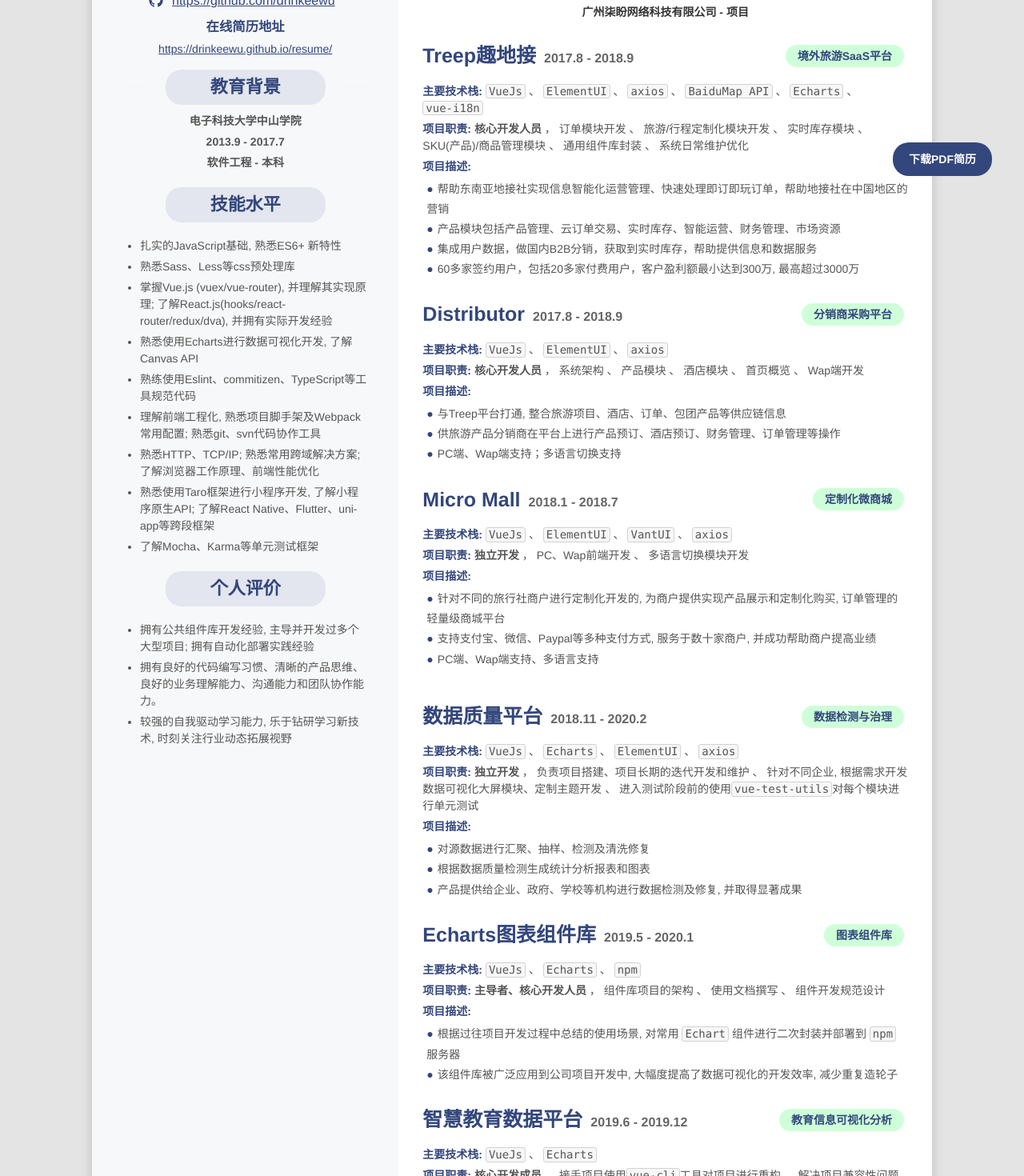
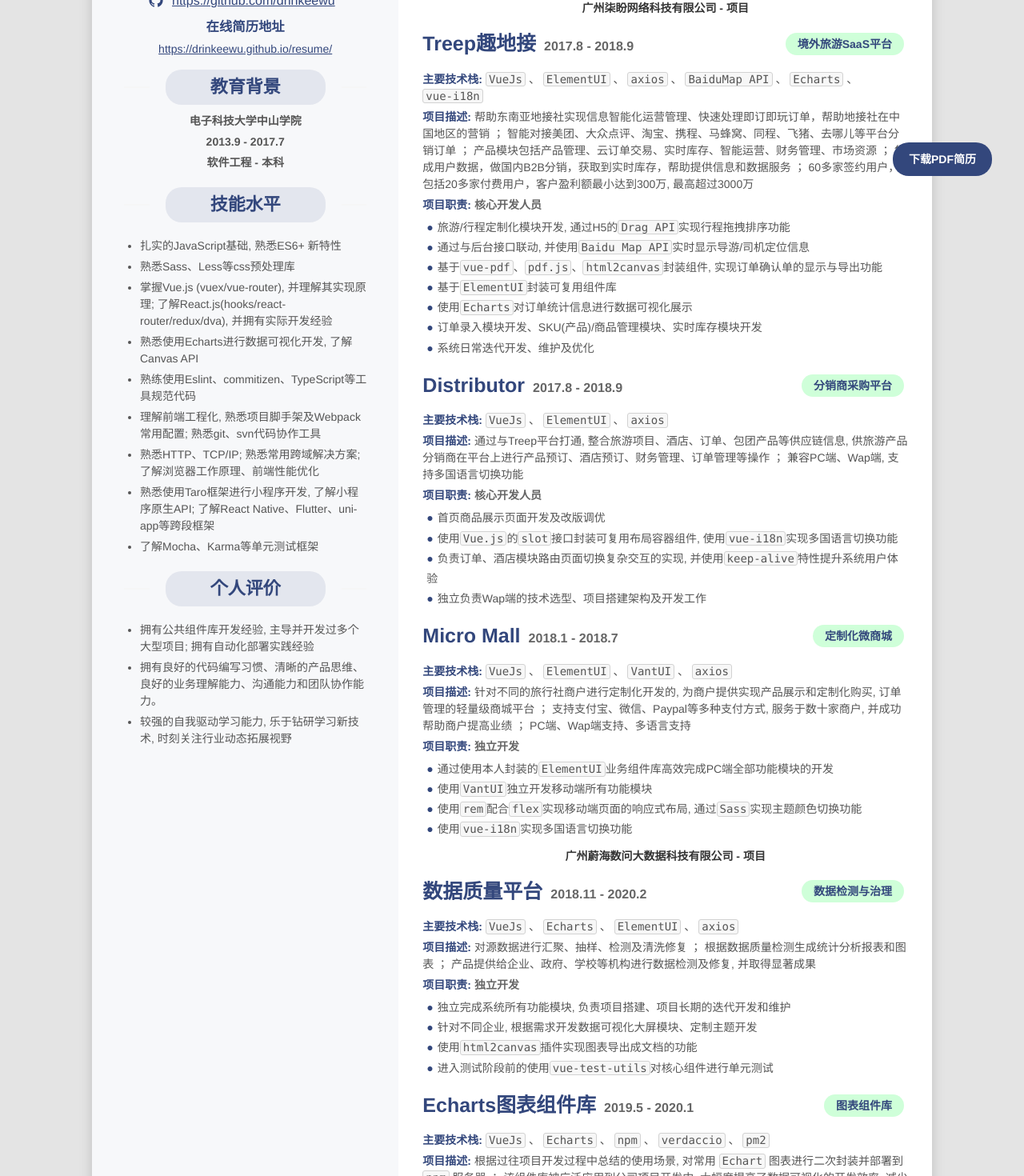
Before and after one commit to drinkeewu/resume, a Vue app: page /#/ in a window 1280 px wide. Shown: the part 540-2010 px from the top of the page at 80% size. Built offline with nearby package versions, Linux system fonts and the light colour scheme.

Commit message:
refactor: 优化项目描述与项目职责

```diff
--- a/src/components/text-section/TextSection.vue
+++ b/src/components/text-section/TextSection.vue
@@ -46,7 +46,7 @@ export default {
 <style  lang="scss">
 @import '../../styles/common.scss';
 .comp-text-section {
-  margin: 15px 0;
+  margin: 5px 0;
   text-align: left;
   &__title {
     h1 {
--- a/src/styles/print.css
+++ b/src/styles/print.css
@@ -22,11 +22,11 @@
    }
    .more {
     margin-top: 30px;
-     display: flex;
+     /* display: flex; */
    }
    .more .more-text,
    .more .more-icon {
-     display: block !important;
+     /* display: block !important; */
    }
    .comp-progress-bar {
      height: 10px !important;
@@ -41,7 +41,7 @@
     }
     #second-page-title {
       display: block !important;
-      padding-top: 110px;
+      /* padding-top: 110px; */
     }
  }
 
--- a/src/views/content/project/Project.vue
+++ b/src/views/content/project/Project.vue
@@ -71,27 +71,26 @@
         </p>
         <p>
           <span class="title">
-            项目职责:
+            项目描述:
           </span>
-          <strong>
-            {{ project.role }}
-          </strong>，
-          <template v-for="(duty, dIndex) in project.dutys">
-            <span :key="`${pIndex}-duty${dIndex}`">
-              <span v-html="duty" />
-              {{ !isLastOf(project.dutys, dIndex) ? "、" : "" }}
+          <template v-for="(feature, fIndex) in project.features">
+            <span :key="`${fIndex}-duty${fIndex}`">
+              <span v-html="feature" />
+              {{ !isLastOf(project.features, fIndex) ? "；" : "" }}
             </span>
           </template>
         </p>
 
         <p class="title">
-          项目描述:
+          项目职责: <strong :style="{color: '#666'}">
+            {{ project.role }}
+          </strong>
         </p>
         <ul>
           <li
-            v-for="(feature, fIndex) in project.features"
-            :key="`${pIndex}-row-${fIndex}}`"
-            v-html="feature"
+            v-for="(duty, dIndex) in project.dutys"
+            :key="`${pIndex}-row-${dIndex}}`"
+            v-html="duty"
           />
         </ul>
       </text-section>
@@ -136,17 +135,19 @@ export default {
           techs: ['VueJs', 'ElementUI', 'axios', 'BaiduMap API', 'Echarts', 'vue-i18n'],
           features: [
             '帮助东南亚地接社实现信息智能化运营管理、快速处理即订即玩订单，帮助地接社在中国地区的营销',
+            '智能对接美团、大众点评、淘宝、携程、马蜂窝、同程、飞猪、去哪儿等平台分销订单',
             '产品模块包括产品管理、云订单交易、实时库存、智能运营、财务管理、市场资源',
             '集成用户数据，做国内B2B分销，获取到实时库存，帮助提供信息和数据服务',
             '60多家签约用户，包括20多家付费用户，客户盈利额最小达到300万, 最高超过3000万',
           ],
           dutys: [
-            '订单模块开发',
-            '旅游/行程定制化模块开发',
-            '实时库存模块',
-            'SKU(产品)/商品管理模块',
-            '通用组件库封装',
-            '系统日常维护优化',
+            '旅游/行程定制化模块开发, 通过H5的<em>Drag API</em>实现行程拖拽排序功能',
+            '通过与后台接口联动, 并使用<em>Baidu Map API</em>实时显示导游/司机定位信息',
+            '基于<em>vue-pdf</em>、<em>pdf.js</em></em>、<em>html2canvas</em>封装组件, 实现订单确认单的显示与导出功能',
+            '基于<em>ElementUI</em>封装可复用组件库</em>',
+            '使用<em>Echarts</em>对订单统计信息进行数据可视化展示',
+            '订单录入模块开发、SKU(产品)/商品管理模块、实时库存模块开发',
+            '系统日常迭代开发、维护及优化',
           ],
           tags: ['境外旅游SaaS平台'],
         },
@@ -159,11 +160,15 @@ export default {
           role: '核心开发人员',
           techs: ['VueJs', 'ElementUI', 'axios'],
           features: [
-            '与Treep平台打通, 整合旅游项目、酒店、订单、包团产品等供应链信息',
-            '供旅游产品分销商在平台上进行产品预订、酒店预订、财务管理、订单管理等操作',
-            'PC端、Wap端支持；多语言切换支持',
+            '通过与Treep平台打通, 整合旅游项目、酒店、订单、包团产品等供应链信息, 供旅游产品分销商在平台上进行产品预订、酒店预订、财务管理、订单管理等操作',
+            '兼容PC端、Wap端, 支持多国语言切换功能',
           ],
-          dutys: ['系统架构', '产品模块', '酒店模块', '首页概览', 'Wap端开发'],
+          dutys: [
+            '首页商品展示页面开发及改版调优',
+            '使用<em>Vue.js</em>的<em>slot</em>接口封装可复用布局容器组件, 使用<em>vue-i18n</em>实现多国语言切换功能',
+            '负责订单、酒店模块路由页面切换复杂交互的实现, 并使用<em>keep-alive</em>特性</em>提升系统用户体验</em>',
+            '独立负责Wap端的技术选型、项目搭建架构及开发工作',
+          ],
           tags: ['分销商采购平台'],
         },
         {
@@ -174,7 +179,12 @@ export default {
           },
           role: '独立开发',
           techs: ['VueJs', 'ElementUI', 'VantUI', 'axios'],
-          dutys: ['PC、Wap前端开发', '多语言切换模块开发'],
+          dutys: [
+            '通过使用本人封装的<em>ElementUI</em>业务组件库高效完成PC端全部功能模块的开发',
+            '使用<em>VantUI</em>独立开发移动端所有功能模块',
+            '使用<em>rem</em>配合<em>flex</em>实现移动端页面的响应式布局, 通过<em>Sass</em>实现主题颜色切换功能</em>',
+            '使用<em>vue-i18n</em>实现多国语言切换功能',
+          ],
           features: [
             '针对不同的旅行社商户进行定制化开发的, 为商户提供实现产品展示和定制化购买, 订单管理的轻量级商城平台',
             '支持支付宝、微信、Paypal等多种支付方式, 服务于数十家商户, 并成功帮助商户提高业绩',
@@ -185,7 +195,6 @@ export default {
 
         {
           company: '广州蔚海数问大数据科技有限公司 - 项目',
-          secondPage: true,
           title: '数据质量平台',
           time: {
             start: '2018.11',
@@ -199,9 +208,10 @@ export default {
             '产品提供给企业、政府、学校等机构进行数据检测及修复, 并取得显著成果',
           ],
           dutys: [
-            '负责项目搭建、项目长期的迭代开发和维护',
+            '独立完成系统所有功能模块, 负责项目搭建、项目长期的迭代开发和维护',
             '针对不同企业, 根据需求开发数据可视化大屏模块、定制主题开发',
-            '进入测试阶段前的使用<em>vue-test-utils</em>对每个模块进行单元测试',
+            '使用<em>html2canvas</em>插件实现图表导出成文档的功能',
+            '进入测试阶段前的使用<em>vue-test-utils</em>对核心组件进行单元测试',
           ],
           tags: ['数据检测与治理'],
         },
@@ -213,10 +223,14 @@ export default {
             end: '2020.1',
           },
           tags: ['图表组件库'],
-          techs: ['VueJs', 'Echarts', 'npm'],
-          dutys: ['组件库项目的架构', '使用文档撰写', '组件开发规范设计'],
+          techs: ['VueJs', 'Echarts', 'npm', 'verdaccio', 'pm2'],
+          dutys: [
+            '组件库开发及提交规范制定, 基于<em>Vue.js</em>对<em>Echart</em>二次封装, 抽离通用<em>mixins</em>逻辑',
+            '组件库项目的搭建及架构, 配置<em>Linux</em>服务器环境, 使用<em>verdaccio</em>搭建<em>npm</em>内部服务器, 通过<em>pm2</em>插件守护服务进程, 并部署到公司<em>Linux</em>服务器',
+            '使用<em>vuepress</em>构建组件库说明文档网页, 编写组件使用示例代码, 撰写使用说明文档',
+          ],
           features: [
-            '根据过往项目开发过程中总结的使用场景, 对常用 <em>Echart</em> 组件进行二次封装并部署到 <em>npm</em> 服务器',
+            '根据过往项目开发过程中总结的使用场景, 对常用 <em>Echart</em> 图表进行二次封装并部署到 <em>npm</em> 服务器',
             '该组件库被广泛应用到公司项目开发中, 大幅度提高了数据可视化的开发效率, 减少重复造轮子',
           ],
         },
@@ -249,15 +263,17 @@ export default {
           techs: ['VueJs', 'Composition-api', 'Echarts'],
           tags: ['自助化统计与挖掘'],
           dutys: [
-            '接手后根据业务逻辑对冗余代码进行拆分和重构, 并使其能够嵌入到多个数据可视化项目中',
+            '接手后项目后, 使用<em>mixins</em>抽离重复的业务逻辑代码',
+            '重构项目, 使项目能够嵌入到公司其他项目中并能兼容到IE9以上',
+            '优化项目目录结构, 对接口代码进行统一管理, 提高维护效率',
+            '使用<em>keep-alive</em>提高用户体验、减少不必要的接口调用, 以缓解后台服务器压力',
           ],
           features: [
             '具有自助化多维统计分析与数据挖掘功能的平台',
             '帮助用户实现根据自身需求及特定的场景分析，对数据进行分析，满足不同应用场景的数据分析需求',
-            '嵌入到公司部分具有重叠的项目中, 减少重复开发带来的时间成本和人力成本',
+            '嵌入到公司部分具有重叠功能的项目中, 减少重复开发带来的时间成本和人力成本',
           ],
         },
-
         {
           title: '监所资源整合平台',
           role: '组员',
@@ -267,7 +283,7 @@ export default {
           },
           tags: ['资源整合平台'],
           techs: ['VueJs', 'Echarts'],
-          dutys: ['负责开发接口申请和审批模块', '改版后菜单栏组件的封装', '嵌入针对该系统定制化自助分析平台'],
+          dutys: ['负责开发接口申请和审批流程模块', '改版后菜单栏组件的封装', '嵌入针对该系统定制化自助分析平台'],
           features: [
             '通过数据可视化的方式优化监所人员的信息展示',
             '帮助公安机关整合内部数据资源, 对技术接口进行权限管理',
@@ -321,7 +337,7 @@ ul li {
   font-weight: bold;
 }
 .project-company {
-  margin-top: 10px;
+  // margin-top: 10px;
   text-align: center;
   color: #333;
   font-weight: bold;
```
Also changed, not shown: 1 other file (tests, documents, lock files or other folders).
